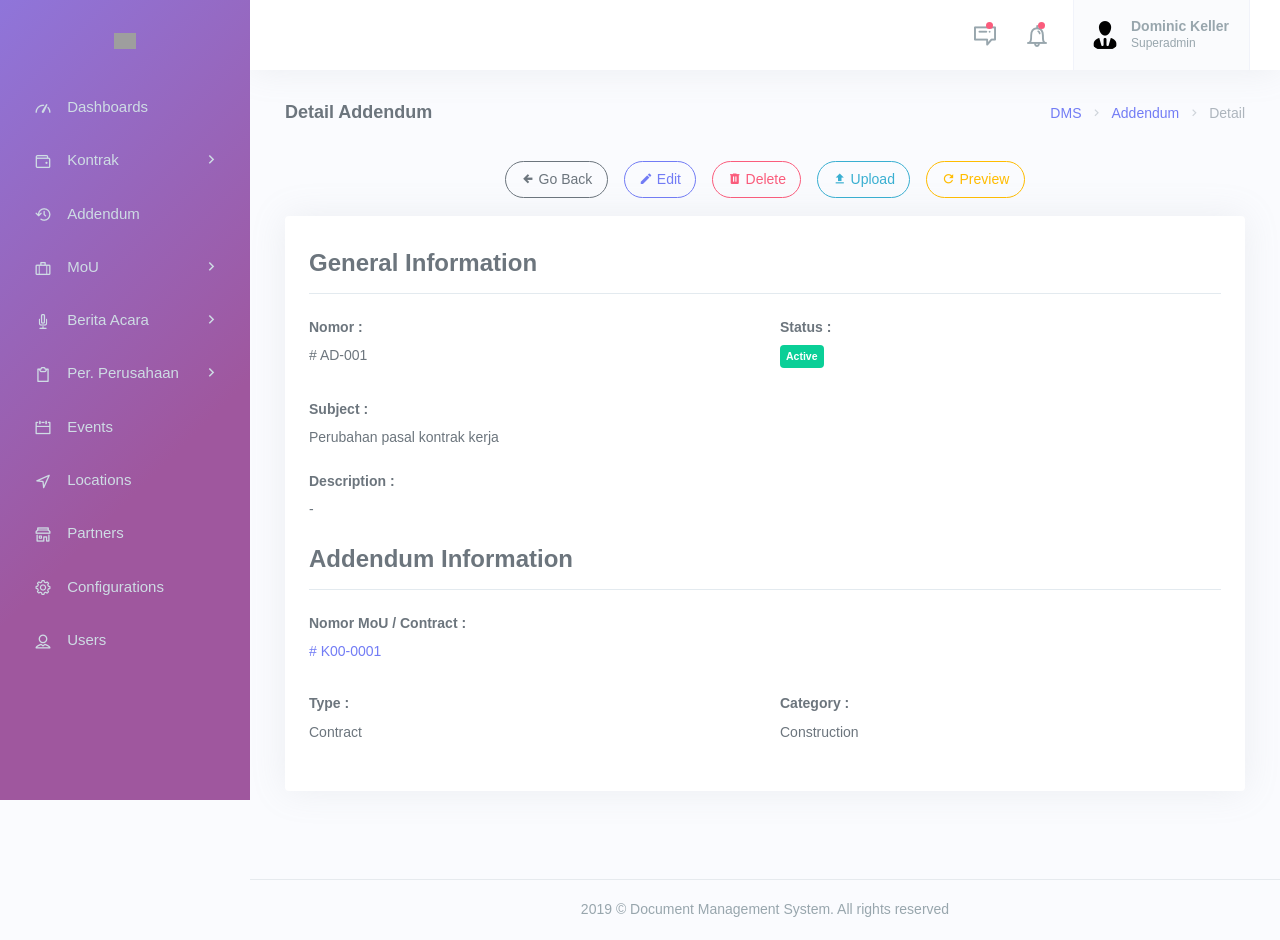
After one commit to simonnicholov/document_management, a Django app: page /backoffice/addendum/1/details/ in a window 1280 px wide. The commit adds this page. Run offline with Django 3.2, Linux system fonts and the light colour scheme; some libraries are stand-ins or nearby versions; some web fonts are replaced; grey boxes are pictures that could not be loaded.

Commit message:
added part of addendum page

```diff
--- /dev/null
+++ b/document_management/apps/addendums/urls.py
@@ -0,0 +1,15 @@
+from django.urls import path
+from . import views
+
+app_name = 'addendums'
+
+urlpatterns = [
+    path('', views.index, name="index"),
+    path('<int:id>/lists/', views.lists, name="lists"),
+    path('<int:id>/details/', views.details, name="details"),
+    path('<int:id>/add/', views.add, name="add"),
+    path('<int:id>/edit/', views.edit, name="edit"),
+    path('<int:id>/delete/', views.delete, name="delete"),
+    path('<int:id>/upload/', views.upload, name="upload"),
+    path('<int:id>/preview/', views.preview, name="preview"),
+]
--- /dev/null
+++ b/document_management/apps/addendums/views.py
@@ -0,0 +1,57 @@
+from django.shortcuts import render
+
+
+def index(request):
+    context = {
+        'title': 'Search Addendums'
+    }
+    return render(request, 'addendums/index.html', context)
+
+
+def lists(request, id):
+    context = {
+        'title': 'List Addendums'
+    }
+    return render(request, 'addendums/lists.html', context)
+
+
+def details(request, id):
+    context = {
+        'title': 'Detail Addendums'
+    }
+    return render(request, 'addendums/details.html', context)
+
+
+def add(request, id):
+    context = {
+        'title': 'Add Addendums'
+    }
+    return render(request, 'addendums/add.html', context)
+
+
+def edit(request, id):
+    context = {
+        'title': 'Edit Addendums'
+    }
+    return render(request, 'addendums/edit.html', context)
+
+
+def delete(request, id):
+    context = {
+        'title': 'Delete Addendums'
+    }
+    return render(request, 'addendums/delete.html', context)
+
+
+def upload(request, id):
+    context = {
+        'title': 'Upload Addendums'
+    }
+    return render(request, 'addendums/upload.html', context)
+
+
+def preview(request, id):
+    context = {
+        'title': 'Preview Addendums'
+    }
+    return render(request, 'addendums/preview.html', context)
--- a/document_management/apps/urls.py
+++ b/document_management/apps/urls.py
@@ -7,6 +7,7 @@ app_name = 'apps'
 urlpatterns = [
     # namespace urls
     path('', include('document_management.apps.users.urls', namespace="users")),
+    path('addendum/', include('document_management.apps.addendums.urls', namespace="addendums")),
     path('event/', include('document_management.apps.events.urls', namespace="events")),
     path('location/', include('document_management.apps.locations.urls', namespace="locations")),
     path('partner/', include('document_management.apps.partners.urls', namespace="partners")),
--- a/document_management/settings.py
+++ b/document_management/settings.py
@@ -51,7 +51,7 @@ INSTALLED_APPS = [
     'document_management.apps.events',
     'document_management.apps.partners',
     'document_management.apps.users',
-
+    'document_management.apps.addendums'
 ]
 
 MIDDLEWARE = [
--- /dev/null
+++ b/templates/addendums/details.html
@@ -0,0 +1,119 @@
+{% extends 'base.html' %}
+
+{% load static%}
+
+{% block content_page %}
+<div class="container-fluid pb-4">
+
+    <div class="row">
+        <div class="col-12">
+            <div class="page-title-box">
+                <div class="page-title-right">
+                    <ol class="breadcrumb m-0">
+                        <li class="breadcrumb-item"><a href="{% url 'backoffice:dashboard' %}">DMS</a></li>
+                        <li class="breadcrumb-item"><a href="{% url 'backoffice:addendums:index' %}">Addendum</a></li>
+                        <li class="breadcrumb-item active">Detail</li>
+                    </ol>
+                </div>
+                <h4 class="page-title">Detail Addendum</h4>
+            </div>
+        </div>
+    </div>
+
+
+    <div class="row">
+        <div class="col-lg-12 mb-2 text-center">
+            <a href="{% url 'backoffice:addendums:index' %}" class="btn btn-outline-secondary btn-rounded m-1">
+                <i class="mdi mdi-arrow-left-thick"></i>
+                Go Back
+            </a>
+            <a href="{% url 'backoffice:addendums:edit' 1 %}" class="btn btn-outline-primary btn-rounded m-1">
+                <i class="mdi mdi-pencil"></i>
+                Edit
+            </a>
+            <a href="{% url 'backoffice:addendums:delete' 1 %}" class="btn btn-outline-danger btn-rounded m-1">
+                <i class="mdi mdi-trash-can"></i>
+                Delete
+            </a>
+            <a href="{% url 'backoffice:addendums:upload' 1 %}" class="btn btn-outline-info btn-rounded m-1">
+                <i class="mdi mdi-upload"></i>
+                Upload
+            </a>
+            <a href="{% url 'backoffice:addendums:preview' 1 %}" class="btn btn-outline-warning btn-rounded m-1">
+                <i class="mdi mdi-refresh"></i>
+                Preview
+            </a>
+        </div>
+    </div>
+
+    <div class="row">
+        <div class="col-12">
+
+            <div class="card">
+                <div class="card-body">
+
+                    <h3>General Information</h3>
+                    <hr />
+
+                    <div class="row">
+                        <div class="col-md-6">
+                            <div class="form-group mb-3">
+                                <h6 class="font-14">Nomor :</h6>
+                                <p># AD-001</p>
+                            </div>
+                        </div>
+                        <div class="col-md-6">
+                            <div class="form-group mb-3">
+                                <h6 class="font-14">Status :</h6>
+                                <p><span class="badge badge-success p-1">Active</span></p>
+                            </div>
+                        </div>
+                    </div>
+
+                    <div class="row">
+                        <div class="col-md-12">
+                            <h6 class="font-14">Subject :</h6>
+                            <p>Perubahan pasal kontrak kerja</p>
+                        </div>
+                    </div>
+
+                    <div class="row">
+                        <div class="col-md-12">
+                            <h6 class="font-14">Description :</h6>
+                            <p>-</p>
+                        </div>
+                    </div>
+
+                    <h3>Addendum Information</h3>
+                    <hr/>
+
+                    <div class="row">
+                        <div class="col-md-6">
+                            <div class="form-group mb-3">
+                                <h6 class="font-14">Nomor MoU / Contract :</h6>
+                                <p><a href="{% url 'backoffice:contracts:constructions:details' 1 %}"># K00-0001</a></p>
+                            </div>
+                        </div>
+                    </div>
+                    <div class="row">
+                        <div class="col-md-6">
+                            <div class="form-group mb-3">
+                                <h6 class="font-14">Type :</h6>
+                                <p>Contract</p>
+                            </div>
+                        </div>
+                        <div class="col-md-6">
+                            <div class="form-group mb-3">
+                                <h6 class="font-14">Category :</h6>
+                                <p>Construction</p>
+                            </div>
+                        </div>
+                    </div>
+
+                </div>
+            </div>
+
+        </div>
+    </div>
+</div>
+{% endblock %}
--- a/templates/base.html
+++ b/templates/base.html
@@ -79,22 +79,10 @@
                         </li>
 
                         <li class="side-nav-item">
-                            <a href="javascript: void(0);" class="side-nav-link">
+                            <a href="{% url 'backoffice:addendums:index' %}" class="side-nav-link">
                                 <i class="dripicons-time-reverse"></i>
-                                <span>Adendum</span>
-                                <span class="menu-arrow"></span>
+                                <span>Addendum</span>
                             </a>
-                            <ul class="side-nav-second-level" aria-expanded="false">
-                                <li>
-                                    <a href="layouts-horizontal.html">Kontruksi</a>
-                                </li>
-                                <li>
-                                    <a href="layouts-horizontal.html">Properti</a>
-                                </li>
-                                <li>
-                                    <a href="layouts-horizontal.html">Lain-lain</a>
-                                </li>
-                            </ul>
                         </li>
 
                         <li class="side-nav-item">
--- a/templates/contracts/constructions/details.html
+++ b/templates/contracts/constructions/details.html
@@ -43,7 +43,7 @@
                 <i class="mdi mdi-upload"></i>
                 Upload
             </a>
-            <a href="{% url 'backoffice:contracts:constructions:index' %}" class="btn btn-outline-warning btn-rounded m-1">
+            <a href="{% url 'backoffice:addendums:lists' 1 %}" class="btn btn-outline-warning btn-rounded m-1">
                 <i class="mdi mdi-refresh"></i>
                 Addendum
             </a>
```
Also changed, not shown: templates/addendums/add.html (added, +84 -0 lines), templates/addendums/edit.html (added, +85 -0 lines), templates/addendums/index.html (added, +97 -0 lines), document_management/apps/addendums/__init__.py (added), document_management/apps/addendums/admin.py (added), document_management/apps/addendums/models.py (added), templates/addendums/delete.html (added), templates/addendums/lists.html (added), templates/addendums/preview.html (added), templates/addendums/upload.html (added).
